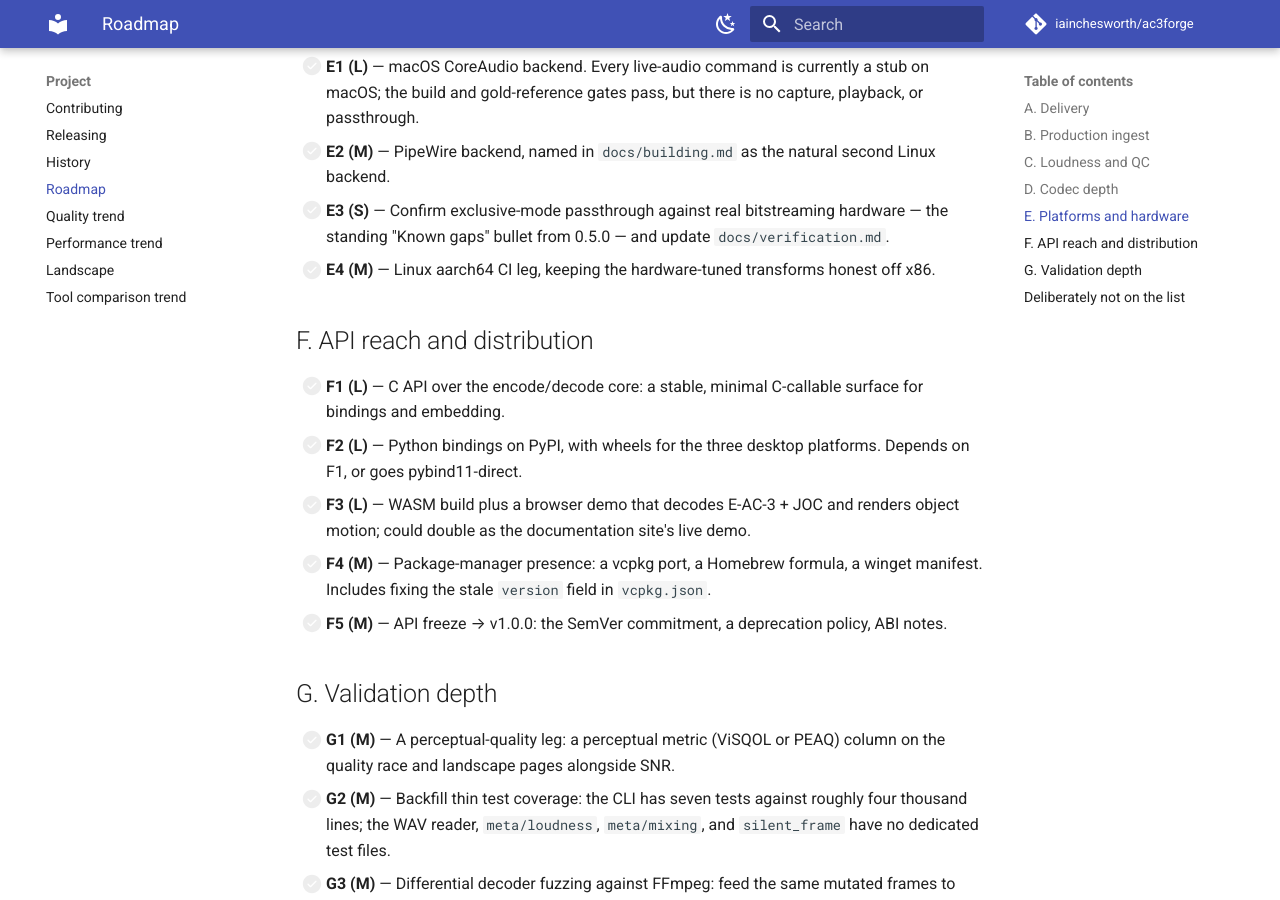
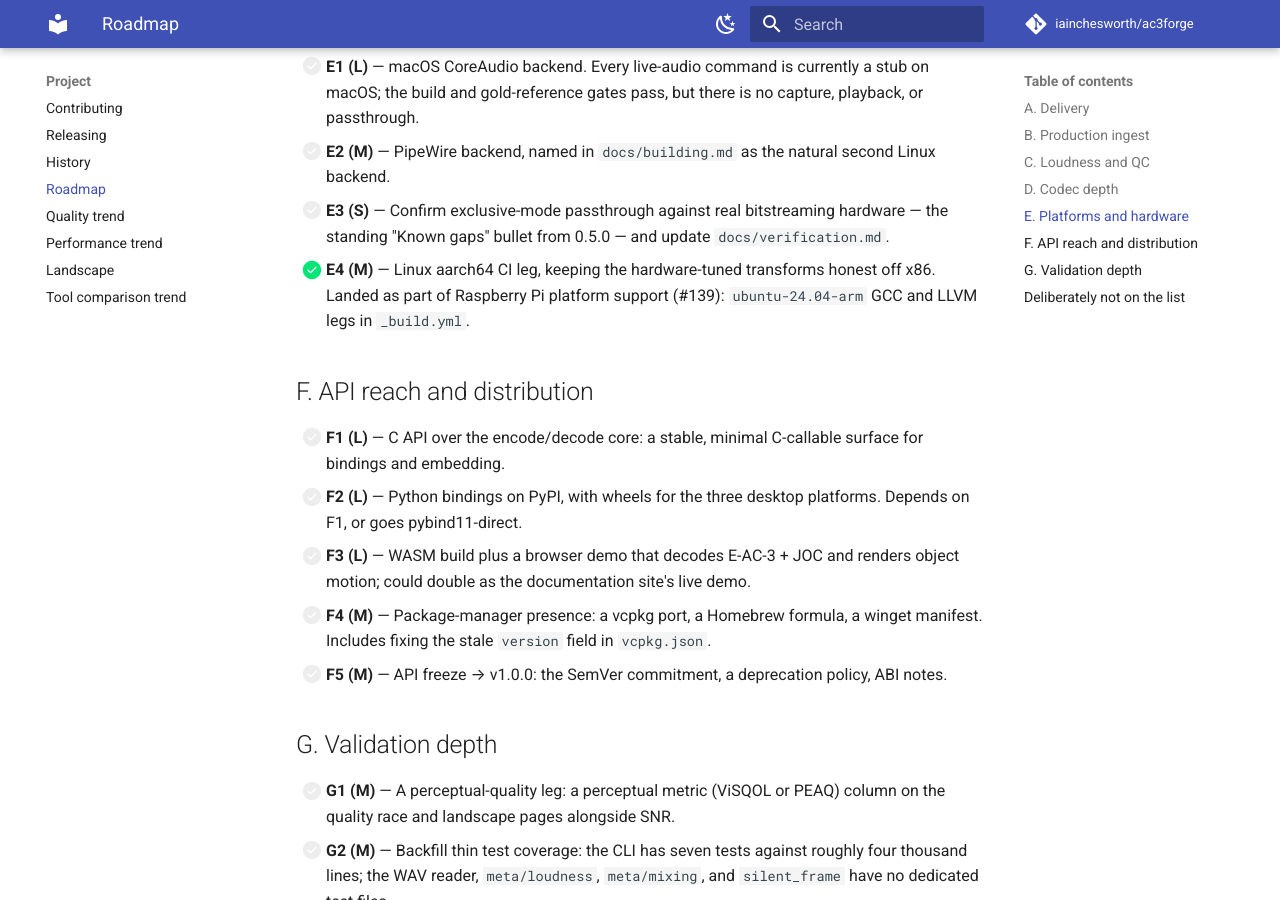
Before and after one commit to iainchesworth/ac3forge, an MkDocs documentation site: the page built from docs/roadmap.md, in a window 1280 px wide and 900 px high, scrolled down 2177 px. Built offline with MkDocs 1.6.1 and Material for MkDocs 9.7.7, drawn with Linux system fonts in a browser that asks for light colours; comment, search, counter and statistics services are not loaded.

Commit message:
docs: check off roadmap E4, already delivered via PR #139 (#153)
The Raspberry Pi platform-support PR added ubuntu-24.04-arm GCC/LLVM
legs to _build.yml, which is exactly what E4 asked for. The checkbox
was just never updated.

```diff
--- a/ROADMAP.md
+++ b/ROADMAP.md
@@ -78,8 +78,9 @@ AC-3/E-AC-3 bitstream and verifies its loudness metadata against measurement.
   backend.
 - [ ] **E3 (S)** — Confirm exclusive-mode passthrough against real bitstreaming hardware —
   the standing "Known gaps" bullet from 0.5.0 — and update `docs/verification.md`.
-- [ ] **E4 (M)** — Linux aarch64 CI leg, keeping the hardware-tuned transforms honest off
-  x86.
+- [x] **E4 (M)** — Linux aarch64 CI leg, keeping the hardware-tuned transforms honest off
+  x86. Landed as part of Raspberry Pi platform support (#139): `ubuntu-24.04-arm` GCC and
+  LLVM legs in `_build.yml`.
 
 ## F. API reach and distribution
 
```
